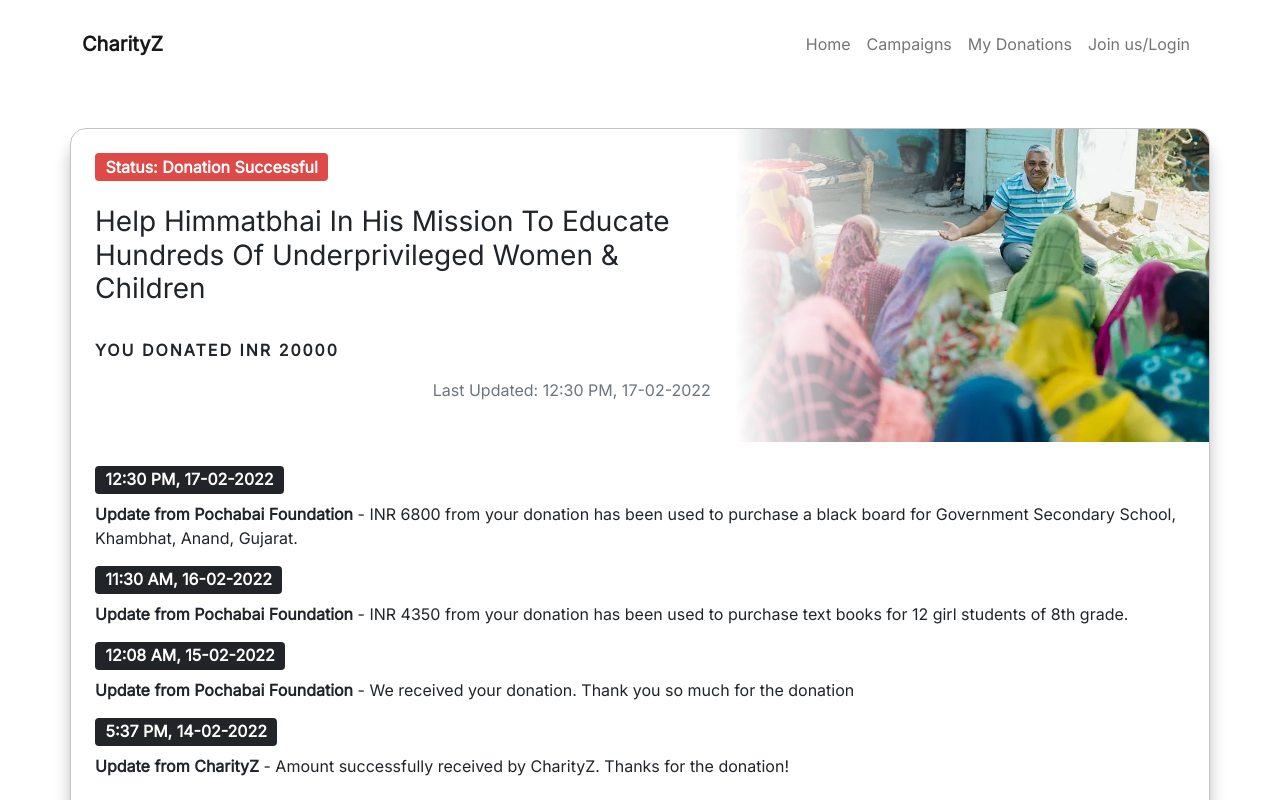
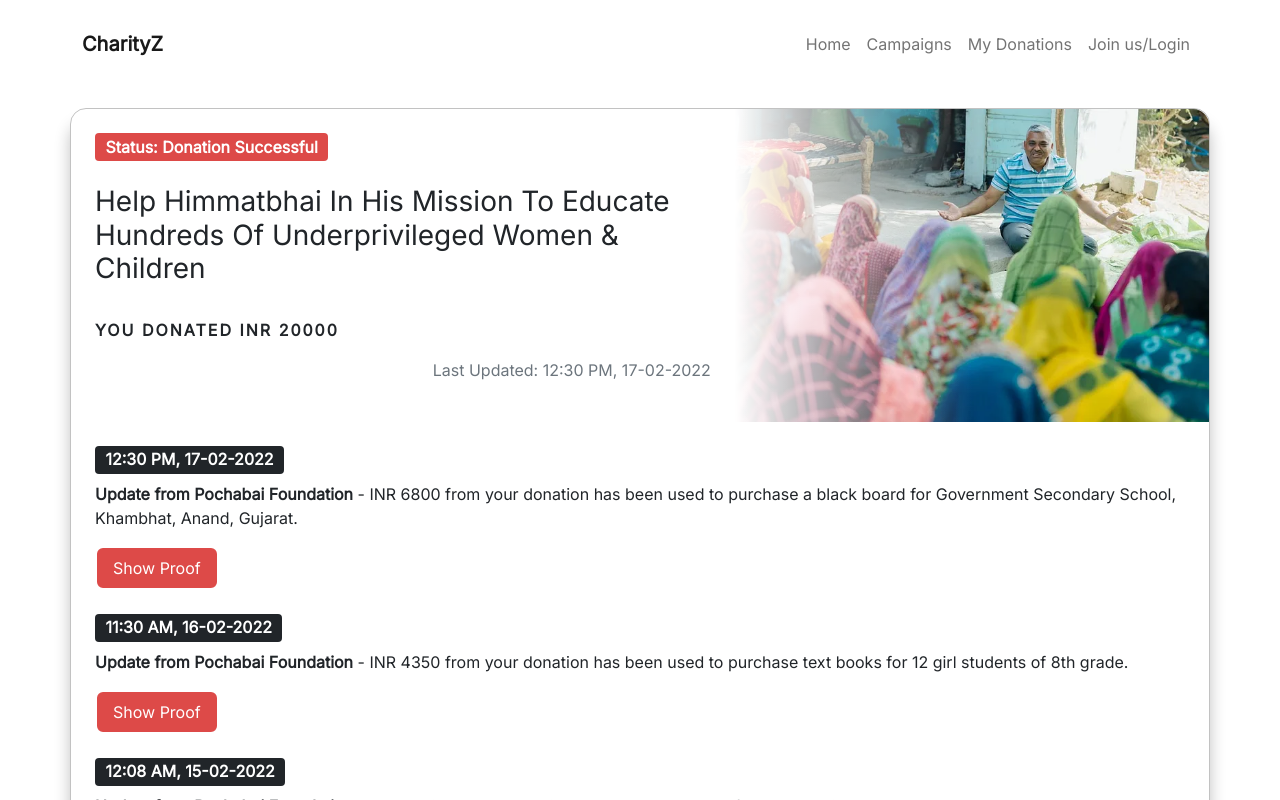
Before and after one commit to roshankumar2303/Charityz, a React (Create React App) app: page /mydonations in a window 1280 px wide. Shown: the top 800 px of the page. Built offline with nearby package versions, Linux system fonts and the light colour scheme; data requests are answered from the project's data file.

Commit message:
Proof Modal in My Donations

```diff
--- a/db.json
+++ b/db.json
@@ -57,22 +57,30 @@
                 {
                     "time": "12:30 PM, 17-02-2022",
                     "updateFrom": "Pochabai Foundation",
-                    "desc": "INR 6800 from your donation has been used to purchase a black board for Government Secondary School, Khambhat, Anand, Gujarat."
+                    "desc": "INR 6800 from your donation has been used to purchase a black board for Government Secondary School, Khambhat, Anand, Gujarat.",
+                    "proofImg": "images/campaign_1.jpg",
+                    "proof": true
                 },
                 {
                     "time": "11:30 AM, 16-02-2022",
                     "updateFrom": "Pochabai Foundation",
-                    "desc": "INR 4350 from your donation has been used to purchase text books for 12 girl students of 8th grade."
+                    "desc": "INR 4350 from your donation has been used to purchase text books for 12 girl students of 8th grade.",
+                    "proofImg": "images/cover_bg_1.jpg",
+                    "proof": true
                 },
                 {
                     "time": "12:08 AM, 15-02-2022",
                     "updateFrom": "Pochabai Foundation",
-                    "desc": "We received your donation. Thank you so much for the donation"
+                    "desc": "We received your donation. Thank you so much for the donation",
+                    "proofImg": "",
+                    "proof": false
                 },
                 {
                     "time": "5:37 PM, 14-02-2022",
                     "updateFrom": "CharityZ",
-                    "desc": "Amount successfully received by CharityZ. Thanks for the donation!"
+                    "desc": "Amount successfully received by CharityZ. Thanks for the donation!",
+                    "proofImg": "",
+                    "proof": false
                 }
             ]
         }
--- a/package.json
+++ b/package.json
@@ -9,6 +9,7 @@
     "axios": "^0.26.0",
     "json-server": "^0.17.0",
     "react": "^17.0.2",
+    "react-bootstrap": "^2.1.2",
     "react-dom": "^17.0.2",
     "react-router-dom": "^6.2.1",
     "react-scripts": "5.0.0",
--- a/public/styles.css
+++ b/public/styles.css
@@ -27,7 +27,11 @@ body {
     border: 2px solid white;
     border-radius: 8px;
     padding: 1rem 1.5rem;
-    margin: 0 1rem 1rem 0;
+}
+
+.custom-btn.sm {
+    padding: 0.5rem 1rem;
+    margin-bottom: 1.5rem;
 }
 
 .custom-btn:hover {
--- a/src/components/CampaignDesc.jsx
+++ b/src/components/CampaignDesc.jsx
@@ -2,7 +2,7 @@ import React from "react";
 
 const CampaignDesc = (props) => {
     const progress = ((props.cmpCurrent / props.cmpTarget) * 100) + "%";
-    return <div className="custom-card container" style={{marginTop:"40px"}}>
+    return <div className="custom-card container" style={{marginTop:"20px", marginBottom: "20px"}}>
             <div className="row">
                 <div
                 className="col-md-6"
--- a/src/components/DonationDesc.jsx
+++ b/src/components/DonationDesc.jsx
@@ -1,11 +1,11 @@
 import React from "react";
+import ImageModal from "./ImageModal";
 
 const DonationDesc = (props) => {
-    console.log(props)
-    return <div className="custom-card container" style={{ marginTop: "40px" }}>
+    return <div className="custom-card container" style={{ marginTop: "20px", marginBottom: "20px" }}>
         <div className="row" >
             <div className="col-md-7 p-4">
-                <span class="badge bg-primary">Status: {props.status}</span>
+                <span className="badge bg-primary">Status: {props.status}</span>
                 <h3 className="py-4">{props.cmpTitle}</h3>
                 <p className="lead">You Donated INR {props.amt}</p>
 
@@ -24,8 +24,9 @@ const DonationDesc = (props) => {
             {
                 props.timeline.map((events, index) => (
                     <div>
-                        <span class="badge bg-dark mb-2">{events.time} </span>
+                        <span className="badge bg-dark mb-2">{events.time} </span>
                         <p><strong>Update from {events.updateFrom}</strong> - {events.desc}</p>
+                        { events.proof && <ImageModal btnText="Show Proof" proofImg={events.proofImg}/> }
                     </div>
                 ))
             }
--- /dev/null
+++ b/src/components/ImageModal.jsx
@@ -0,0 +1,21 @@
+import React, { useState } from "react";
+import { Modal } from "react-bootstrap";
+
+const ImageModal = (props) => {
+    const [visibility, setVisibility] = useState(false);
+    const handleClose = () => setVisibility(false);
+    const handleShow = () => setVisibility(true);
+
+    return <div>
+        <button className="custom-btn sm" onClick={handleShow}>{props.btnText}</button>
+        <Modal size="lg" show={visibility} onHide={handleClose}>
+            <Modal.Header closeButton>
+            </Modal.Header>
+            <Modal.Body>
+                <img className="img-fluid" src={props.proofImg} alt="" style={{borderRadius:"4px"}}></img>
+            </Modal.Body>
+        </Modal>
+    </div>
+}
+
+export default ImageModal;
```
Also changed, not shown: 1 other file (tests, documents, lock files or other folders). Lines whose indentation alone changed are shown as unchanged.
